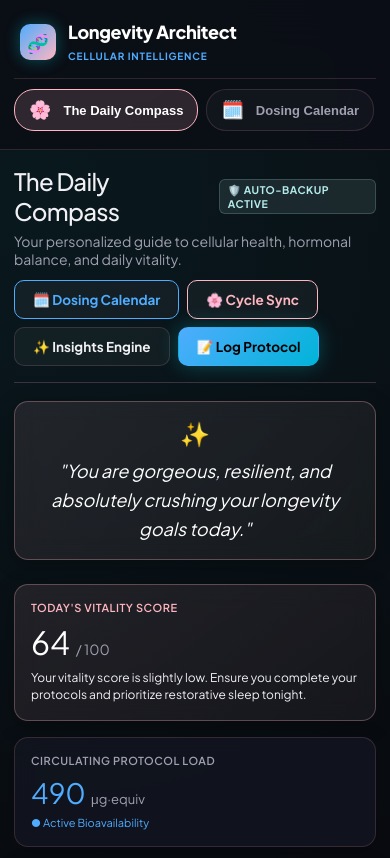
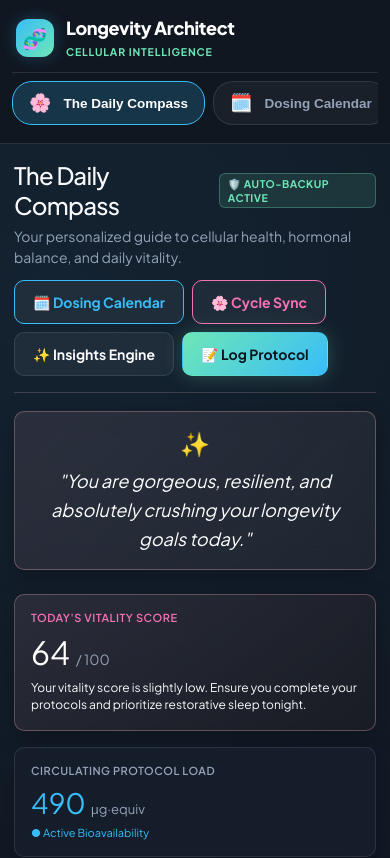
Before and after one commit to persephoneslove/bae-peptides, a React (Vite) app: page / in a window 390 px wide. Shown: the top 858 px of the page. Built offline with nearby package versions, Linux system fonts and the light colour scheme.

Commit message:
Enhance UI: soothing circadian palette, 7-day continuous cycle option, enlarged touch-friendly buttons and inputs, and mobile responsiveness

```diff
--- a/src/index.css
+++ b/src/index.css
@@ -1,26 +1,32 @@
 @import url('https://fonts.googleapis.com/css2?family=Plus+Jakarta+Sans:wght@400;500;600;700;800&family=JetBrains+Mono:wght@500;700&display=swap');
 
 :root {
-  --bg: #090b10;
-  --bg-card: rgba(18, 22, 32, 0.85);
-  --bg-card-hover: rgba(26, 32, 48, 0.95);
-  --bg-subtle: rgba(255, 255, 255, 0.04);
-  --bg-input: #121622;
+  /* ============================================================
+     CALMING, SCIENTIFICALLY-BACKED CIRCADIAN PALETTE
+     Balanced twilight obsidian reduces ocular fatigue & promotes melatonin harmony
+     ============================================================ */
+  --bg: #111722;                      /* Softer midnight twilight slate, eliminates harsh pure-black glare */
+  --bg-card: rgba(22, 30, 44, 0.92);  /* Deep calming navy glass */
+  --bg-card-hover: rgba(28, 38, 56, 0.98);
+  --bg-subtle: rgba(255, 255, 255, 0.05);
+  --bg-input: #161e2e;
 
-  --bg-dark: #0a0a0c;
-  --panel-bg: rgba(20, 20, 25, 0.7);
-  --border: rgba(255, 182, 193, 0.15);
+  --bg-dark: #0d121c;
+  --panel-bg: rgba(22, 30, 44, 0.85);
+  --border: rgba(148, 163, 184, 0.18);
+  --border-focus: rgba(110, 231, 183, 0.5);
 
-  --accent-cyan: #4facfe;
-  --accent-pink: #ffb6c1; /* Soft Pink */
-  --accent-amber: #ffdac1; /* Soft Peach */
-  --accent-green: #b5eaea; /* Soft Mint */
-  --accent-purple: #e2c2ff; /* Soft Lavender */
+  /* Restorative & Bio-Active Accents */
+  --accent-cyan: #38bdf8;             /* Restorative Clear Sky Blue */
+  --accent-sage: #6ee7b7;             /* Soothing Seafoam Green (Heart-rate lowering) */
+  --accent-green: #34d399;            /* Bioactive Vitality Emerald */
+  --accent-pink: #f472b6;             /* Gentle Nurturing Rose */
+  --accent-amber: #fbbf24;            /* Circadian Warm Gold */
+  --accent-purple: #c084fc;           /* Parasympathetic Lavender */
 
-  --text-main: #f0f0f5;
-  --text-muted: #a0a0b0;
-  --text-dim: #606070;
-  --border-focus: rgba(255, 182, 193, 0.4);
+  --text-main: #f8fafc;               /* High-legibility soothing warm white */
+  --text-muted: #94a3b8;              /* Soft Slate */
+  --text-dim: #64748b;
 
   --radius-xl: 20px;
   --radius-lg: 14px;
@@ -38,16 +44,17 @@
   -webkit-tap-highlight-color: transparent;
 }
 
-body {
+html, body {
   background-color: var(--bg);
   color: var(--text-main);
   font-family: var(--font);
   min-height: 100vh;
   -webkit-font-smoothing: antialiased;
   background-image:
-    radial-gradient(circle at 10% 10%, rgba(0, 242, 254, 0.06) 0%, transparent 40%),
-    radial-gradient(circle at 90% 90%, rgba(255, 42, 109, 0.05) 0%, transparent 40%);
+    radial-gradient(circle at 15% 15%, rgba(56, 189, 248, 0.07) 0%, transparent 45%),
+    radial-gradient(circle at 85% 85%, rgba(244, 114, 182, 0.06) 0%, transparent 45%);
   overflow-x: hidden;
+  width: 100%;
 }
 
 /* App Shell */
@@ -55,12 +62,14 @@ body {
   display: flex;
   min-height: 100vh;
   width: 100%;
+  max-width: 100vw;
+  overflow-x: hidden;
 }
 
 /* Sidebar */
 .sidebar {
-  width: 250px;
-  background: rgba(11, 14, 22, 0.95);
+  width: 260px;
+  background: rgba(17, 23, 34, 0.96);
   backdrop-filter: blur(20px);
   border-right: 1px solid var(--border);
   padding: 24px 16px;
@@ -83,15 +92,15 @@ body {
 }
 
 .brand-logo {
-  width: 36px;
-  height: 36px;
-  border-radius: 10px;
-  background: linear-gradient(135deg, var(--accent-cyan), var(--accent-pink));
+  width: 38px;
+  height: 38px;
+  border-radius: 12px;
+  background: linear-gradient(135deg, var(--accent-cyan), var(--accent-sage));
   display: flex;
   align-items: center;
   justify-content: center;
-  font-size: 18px;
-  box-shadow: 0 0 16px rgba(0, 242, 254, 0.3);
+  font-size: 20px;
+  box-shadow: 0 0 16px rgba(56, 189, 248, 0.25);
 }
 
 .brand-text h1 {
@@ -102,8 +111,8 @@ body {
 }
 
 .brand-text span {
-  font-size: 10px;
-  color: var(--accent-cyan);
+  font-size: 10.5px;
+  color: var(--accent-sage);
   font-weight: 700;
   letter-spacing: 0.08em;
   text-transform: uppercase;
@@ -124,7 +133,7 @@ body {
   border: 1px solid transparent;
   background: transparent;
   color: var(--text-muted);
-  font-size: 14px;
+  font-size: 14.5px;
   font-weight: 600;
   cursor: pointer;
   transition: all 0.15s ease;
@@ -138,9 +147,9 @@ body {
 }
 
 .nav-item.active {
-  background: rgba(0, 242, 254, 0.1);
+  background: rgba(56, 189, 248, 0.12);
   color: #fff;
-  border-color: rgba(0, 242, 254, 0.25);
+  border-color: rgba(56, 189, 248, 0.3);
 }
 
 .nav-item .icon {
@@ -164,12 +173,13 @@ body {
   margin: 0 auto;
   width: 100%;
   box-sizing: border-box;
+  min-width: 0;
 }
 
 /* Responsive Calendar Grid Layout */
 .calendar-view-grid {
   display: grid;
-  grid-template-columns: minmax(0, 1.6fr) minmax(0, 1.1fr);
+  grid-template-columns: minmax(0, 1.65fr) minmax(0, 1.15fr);
   gap: 24px;
   align-items: flex-start;
   width: 100%;
@@ -192,6 +202,7 @@ body {
   border-bottom: 1px solid var(--border);
   flex-wrap: wrap;
   gap: 16px;
+  width: 100%;
 }
 
 .section-header h2 {
@@ -202,9 +213,10 @@ body {
 }
 
 .section-header p {
-  font-size: 14px;
+  font-size: 14.5px;
   color: var(--text-muted);
-  margin-top: 4px;
+  margin-top: 5px;
+  line-height: 1.5;
 }
 
 /* Cards & Surfaces */
@@ -212,41 +224,48 @@ body {
   background: var(--bg-card);
   border: 1px solid var(--border);
   border-radius: var(--radius-lg);
-  padding: 20px;
-  margin-bottom: 16px;
-  box-shadow: 0 4px 20px rgba(0,0,0,0.25);
+  padding: 22px;
+  margin-bottom: 18px;
+  box-shadow: 0 6px 24px rgba(0, 0, 0, 0.25);
   backdrop-filter: blur(12px);
   transition: transform 0.15s ease, border-color 0.15s ease;
+  width: 100%;
+  box-sizing: border-box;
+  min-width: 0;
 }
 
 .card:hover {
-  border-color: rgba(255, 255, 255, 0.16);
+  border-color: rgba(255, 255, 255, 0.2);
 }
 
-/* Buttons */
+/* ============================================================
+   LARGER, TOUCH-FRIENDLY BUTTONS & INPUTS
+   ============================================================ */
 .btn {
   display: inline-flex;
   align-items: center;
   justify-content: center;
   gap: 8px;
-  padding: 10px 18px;
+  padding: 12px 20px;
+  min-height: 44px;
   border-radius: var(--radius-md);
-  font-size: 13.5px;
+  font-size: 14px;
   font-weight: 700;
   cursor: pointer;
   transition: all 0.15s ease;
   border: 1px solid transparent;
   font-family: var(--font);
+  touch-action: manipulation;
 }
 
 .btn-primary {
-  background: linear-gradient(135deg, var(--accent-cyan), #00b4d8);
-  color: #000;
-  box-shadow: 0 0 20px rgba(0, 242, 254, 0.25);
+  background: linear-gradient(135deg, var(--accent-sage), var(--accent-cyan));
+  color: #071520;
+  box-shadow: 0 0 20px rgba(110, 231, 183, 0.25);
 }
 
 .btn-primary:hover {
-  filter: brightness(1.1);
+  filter: brightness(1.08);
   transform: translateY(-1px);
 }
 
@@ -257,94 +276,111 @@ body {
 }
 
 .btn-secondary:hover {
-  background: rgba(255,255,255,0.08);
+  background: rgba(255, 255, 255, 0.08);
   color: #fff;
+  border-color: rgba(255, 255, 255, 0.3);
 }
 
 .btn-danger {
-  background: rgba(255, 42, 109, 0.12);
-  border-color: rgba(255, 42, 109, 0.25);
+  background: rgba(244, 114, 182, 0.12);
+  border-color: rgba(244, 114, 182, 0.3);
   color: var(--accent-pink);
 }
 
 .btn-danger:hover {
-  background: rgba(255, 42, 109, 0.2);
+  background: rgba(244, 114, 182, 0.22);
 }
 
 /* Forms & Inputs */
 .input-group {
-  margin-bottom: 14px;
+  margin-bottom: 16px;
+  width: 100%;
 }
 
-.input-label {
+.input-label, .bio-label {
   display: block;
-  font-size: 12px;
+  font-size: 12.5px;
   font-weight: 700;
   color: var(--text-muted);
   text-transform: uppercase;
-  letter-spacing: 0.04em;
-  margin-bottom: 6px;
+  letter-spacing: 0.05em;
+  margin-bottom: 8px;
 }
 
-.input-field, .select-field {
+.input-field, .select-field, .bio-input, .bio-select {
   width: 100%;
   background: var(--bg-input);
   border: 1px solid var(--border);
   color: #fff;
-  padding: 11px 14px;
+  padding: 13px 16px;
+  min-height: 48px;
   border-radius: var(--radius-md);
-  font-size: 14px;
+  font-size: 15px;
   font-family: var(--font);
   outline: none;
   transition: border-color 0.15s, box-shadow 0.15s;
+  box-sizing: border-box;
 }
 
-.input-field:focus, .select-field:focus {
-  border-color: var(--accent-cyan);
-  box-shadow: 0 0 0 3px rgba(0, 242, 254, 0.15);
+.input-field:focus, .select-field:focus, .bio-input:focus, .bio-select:focus {
+  border-color: var(--accent-sage);
+  box-shadow: 0 0 0 3px rgba(110, 231, 183, 0.2);
+}
+
+/* Range Sliders */
+input[type="range"] {
+  height: 8px;
+  border-radius: 4px;
+  background: rgba(255, 255, 255, 0.1);
+  outline: none;
+  cursor: pointer;
+  width: 100%;
+  margin: 10px 0;
 }
 
 /* Modals */
 .modal-backdrop, .modal-overlay {
   position: fixed;
   inset: 0;
-  background: rgba(0, 0, 0, 0.82);
-  backdrop-filter: blur(10px);
+  background: rgba(8, 12, 20, 0.85);
+  backdrop-filter: blur(12px);
   display: flex;
   align-items: center;
   justify-content: center;
   z-index: 99999;
   padding: 16px;
+  box-sizing: border-box;
 }
 
 .modal-box, .modal-card {
-  background: #0f131d;
-  border: 1px solid rgba(255, 255, 255, 0.15);
+  background: #141c2b;
+  border: 1px solid rgba(148, 163, 184, 0.25);
   border-radius: var(--radius-xl);
-  padding: 24px;
+  padding: 26px;
   width: 100%;
-  max-width: 540px;
-  box-shadow: 0 24px 60px rgba(0,0,0,0.9);
+  max-width: 560px;
+  box-shadow: 0 24px 60px rgba(0, 0, 0, 0.85);
   animation: popIn 0.2s cubic-bezier(0.16, 1, 0.3, 1);
   position: relative;
   max-height: 90vh;
   overflow-y: auto;
+  box-sizing: border-box;
 }
 
 .modal-header {
   display: flex;
   justify-content: space-between;
   align-items: flex-start;
-  margin-bottom: 16px;
+  margin-bottom: 18px;
 }
 
 .modal-close {
   background: transparent;
   border: none;
   color: var(--text-muted);
-  font-size: 20px;
+  font-size: 22px;
   cursor: pointer;
-  padding: 4px;
+  padding: 6px;
   line-height: 1;
   transition: color 0.15s ease;
 }
@@ -358,47 +394,58 @@ body {
   to { opacity: 1; transform: scale(1); }
 }
 
-.badge {
+/* Badges */
+.badge, .tag-badge {
   display: inline-flex;
   align-items: center;
-  gap: 4px;
-  background: rgba(255, 182, 193, 0.05);
+  gap: 5px;
+  background: rgba(255, 255, 255, 0.05);
   border-radius: 6px;
-  padding: 4px 10px;
-  font-size: 11px;
+  padding: 5px 11px;
+  font-size: 11.5px;
   font-weight: 700;
   text-transform: uppercase;
   letter-spacing: 0.5px;
-  border: 1px solid rgba(255, 182, 193, 0.1);
+  border: 1px solid rgba(255, 255, 255, 0.1);
 }
 
-.badge-cyan { color: var(--accent-cyan); border-color: rgba(79, 172, 254, 0.2); background: rgba(79, 172, 254, 0.1); }
-.badge-amber { color: var(--accent-amber); border-color: rgba(255, 218, 193, 0.2); background: rgba(255, 218, 193, 0.1); }
-.badge-green { color: var(--accent-green); border-color: rgba(181, 234, 234, 0.2); background: rgba(181, 234, 234, 0.1); }
-.badge-purple { color: var(--accent-purple); border-color: rgba(226, 194, 255, 0.2); background: rgba(226, 194, 255, 0.1); }
-.badge-pink { color: var(--accent-pink); border-color: rgba(255, 182, 193, 0.2); background: rgba(255, 182, 193, 0.1); }
+.badge-cyan, .tag-cyan { color: var(--accent-cyan); border-color: rgba(56, 189, 248, 0.3); background: rgba(56, 189, 248, 0.12); }
+.badge-amber, .tag-amber { color: var(--accent-amber); border-color: rgba(251, 191, 36, 0.3); background: rgba(251, 191, 36, 0.12); }
+.badge-green, .tag-green { color: var(--accent-sage); border-color: rgba(110, 231, 183, 0.3); background: rgba(110, 231, 183, 0.12); }
+.badge-purple, .tag-purple { color: var(--accent-purple); border-color: rgba(192, 132, 252, 0.3); background: rgba(192, 132, 252, 0.12); }
+.badge-pink, .tag-pink { color: var(--accent-pink); border-color: rgba(244, 114, 182, 0.3); background: rgba(244, 114, 182, 0.12); }
+
+/* Table Horizontal Overflow Helper */
+.table-responsive {
+  width: 100%;
+  overflow-x: auto;
+  -webkit-overflow-scrolling: touch;
+  margin-bottom: 16px;
+}
 
 /* ============================================================
-   📱 ADVANCED MOBILE & RESPONSIVE LAYOUT SYSTEM
+   📱 COMPLETE MOBILE OPTIMIZATION SYSTEM
    ============================================================ */
 @media (max-width: 768px) {
   .app-container {
     flex-direction: column;
+    width: 100vw;
+    overflow-x: hidden;
   }
 
   .sidebar {
     width: 100%;
     height: auto;
     position: relative;
-    padding: 16px 14px 10px 14px;
+    padding: 14px 12px 10px 12px;
     border-right: none;
     border-bottom: 1px solid var(--border);
     backdrop-filter: blur(25px);
   }
 
   .brand-header {
-    padding: 4px 6px 14px 6px;
-    margin-bottom: 10px;
+    padding: 2px 4px 12px 4px;
+    margin-bottom: 8px;
   }
 
   .nav-links {
@@ -418,26 +465,29 @@ body {
   .nav-item {
     flex: 0 0 auto;
     width: auto;
-    padding: 9px 14px;
-    font-size: 13px;
+    padding: 10px 16px;
+    font-size: 13.5px;
     white-space: nowrap;
     border-radius: 20px;
-    background: rgba(255, 255, 255, 0.03);
+    background: rgba(255, 255, 255, 0.04);
     border: 1px solid var(--border);
   }
 
   .nav-item.active {
-    background: rgba(255, 182, 193, 0.15);
-    border-color: var(--accent-pink);
+    background: rgba(56, 189, 248, 0.18);
+    border-color: var(--accent-cyan);
     color: #fff;
   }
 
   .sidebar-bottom {
-    display: none; /* Hide footer clutter on mobile header */
+    display: none;
   }
 
   .main-wrapper {
-    padding: 16px 14px 60px 14px;
+    padding: 16px 14px 70px 14px;
+    max-width: 100vw;
+    box-sizing: border-box;
+    overflow-x: hidden;
   }
 
   .section-header {
@@ -452,30 +502,33 @@ body {
   }
 
   .section-header p {
-    font-size: 13px;
+    font-size: 13.5px;
   }
 
-  /* Force multi-column grids to stack smoothly on mobile */
+  /* Force multi-column grids to stack cleanly on mobile */
   div[style*="gridTemplateColumns: 1.2fr 1fr"],
   div[style*="gridTemplateColumns: 1fr 1fr"],
-  div[style*="gridTemplateColumns: 1fr 1.2fr"] {
+  div[style*="gridTemplateColumns: 1fr 1.2fr"],
+  div[style*="gridTemplateColumns: 1fr 1fr 1fr"],
+  div[style*="gridTemplateColumns: repeat(3, 1fr)"],
+  div[style*="gridTemplateColumns: repeat(4, 1fr)"] {
     grid-template-columns: 1fr !important;
-    gap: 16px !important;
+    gap: 14px !important;
   }
 
   .card {
     padding: 16px !important;
-    margin-bottom: 12px;
+    margin-bottom: 14px;
+    border-radius: var(--radius-md);
   }
 
-  /* Protocol items list stack on small screens */
-  .card[style*="display: flex"][style*="justify-content: space-between"] {
-    flex-direction: column !important;
-    align-items: flex-start !important;
-    gap: 12px !important;
+  .btn {
+    padding: 12px 18px;
+    font-size: 14px;
   }
 
-  .card[style*="display: flex"][style*="justify-content: space-between"] button {
-    width: 100% !important;
+  .modal-box, .modal-card {
+    padding: 18px;
+    max-width: 95vw;
   }
 }
```
Also changed, not shown: src/components/DosingCalendarView.jsx (+93 -87 lines), src/components/InjectionManager.jsx (+26 -5 lines), src/components/InjectionsView.jsx (+24 -5 lines), src/components/InputLoggingEngine.jsx (+52 -5 lines).
